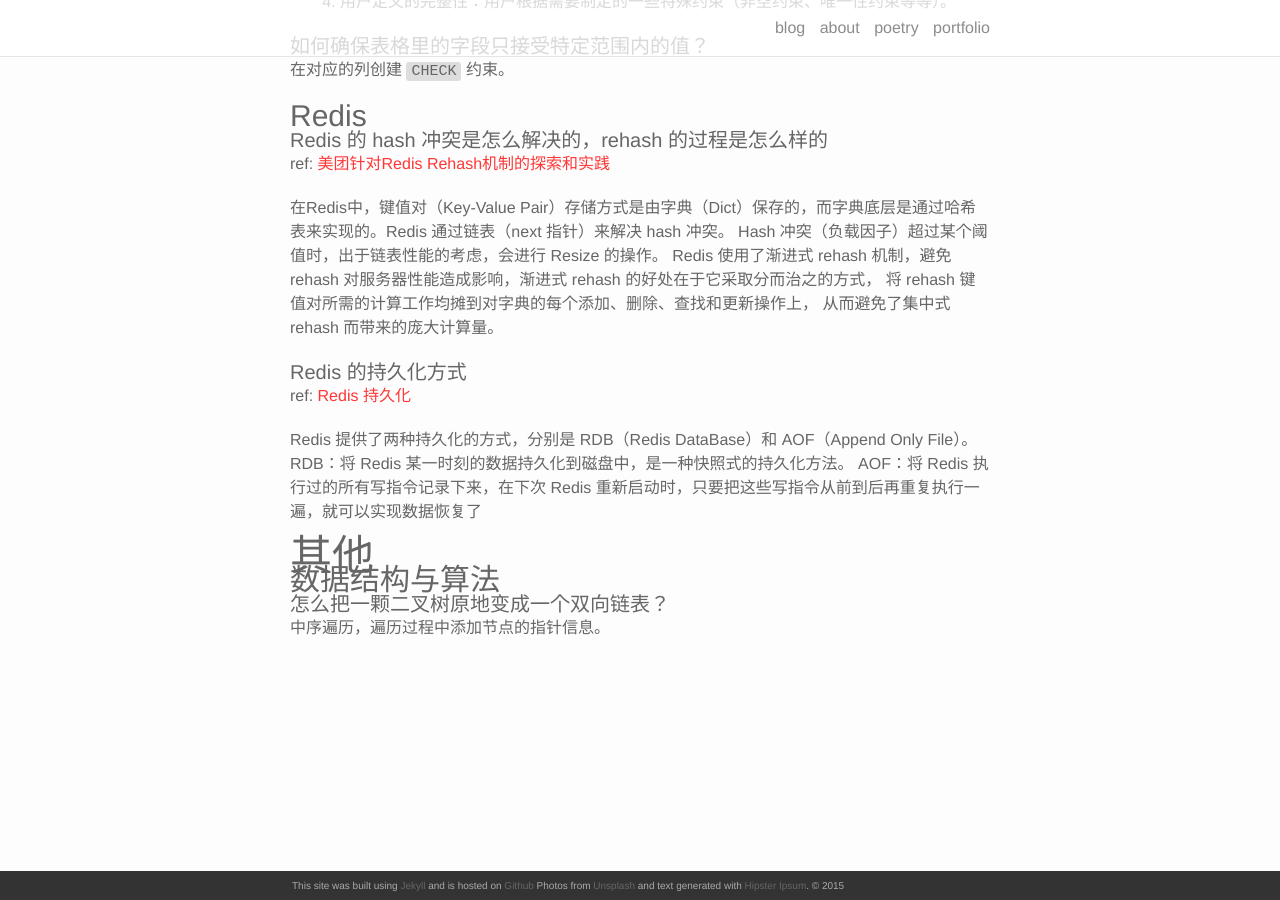
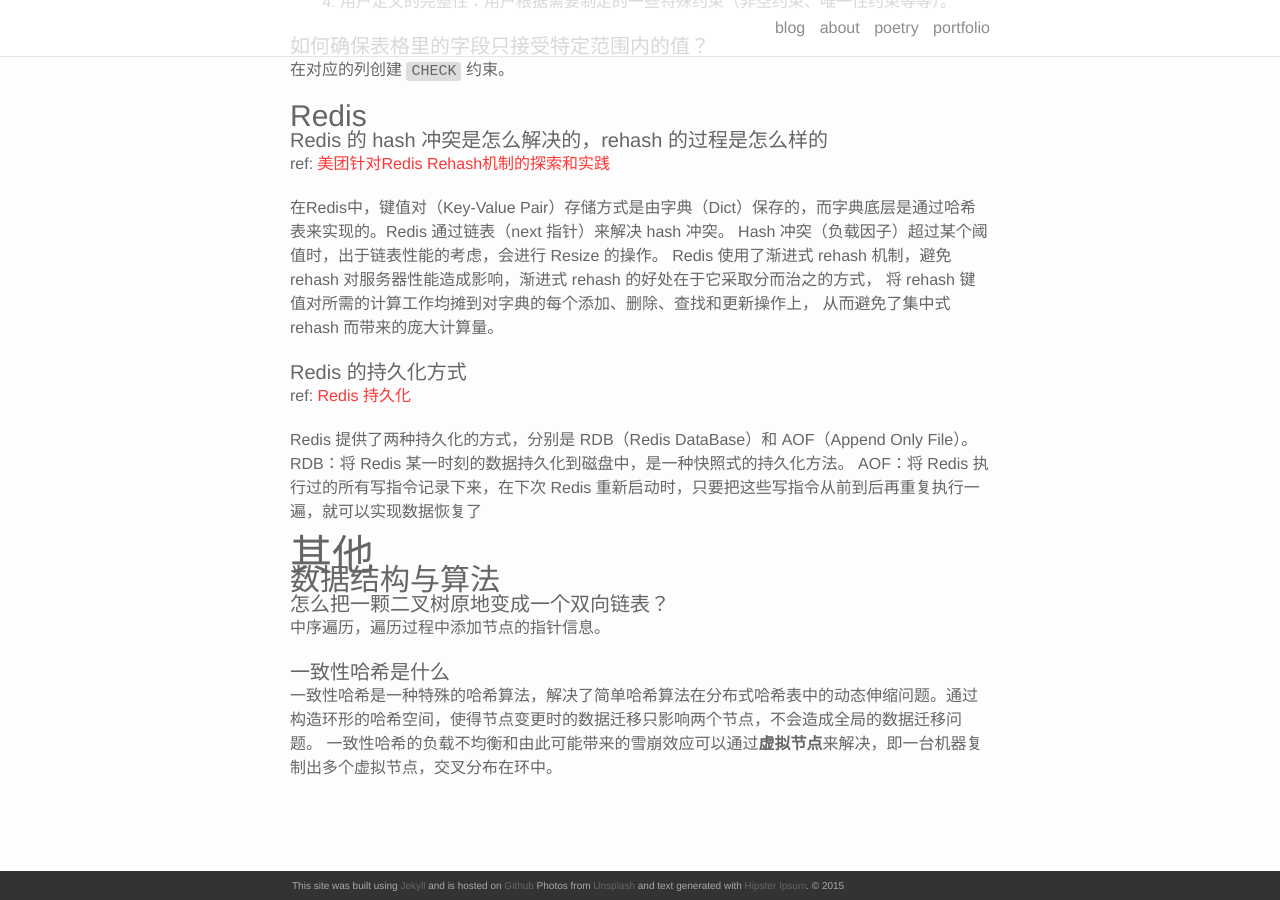
Before and after one commit to akmissxt/blog, a Jekyll site: the page built from _posts/2021-04-05-面试复习.markdown, in a window 1280 px wide and 900 px high, scrolled down 10079 px. Built offline with Jekyll 4.4.1, drawn with Linux system fonts in a browser that asks for light colours; nearby versions of some CDN libraries; our own code applies the rules of GitHub Pages for plain Markdown files.

Commit message:
update(面试复习): 一致性哈希

```diff
--- a/_posts/2021-04-05-面试复习.markdown
+++ b/_posts/2021-04-05-面试复习.markdown
@@ -392,3 +392,7 @@ AOF：将 Redis 执行过的所有写指令记录下来，在下次 Redis 重新
 
 #### 怎么把一颗二叉树原地变成一个双向链表？
 中序遍历，遍历过程中添加节点的指针信息。
+
+#### 一致性哈希是什么
+一致性哈希是一种特殊的哈希算法，解决了简单哈希算法在分布式哈希表中的动态伸缩问题。通过构造环形的哈希空间，使得节点变更时的数据迁移只影响两个节点，不会造成全局的数据迁移问题。
+一致性哈希的负载不均衡和由此可能带来的雪崩效应可以通过**虚拟节点**来解决，即一台机器复制出多个虚拟节点，交叉分布在环中。
```
